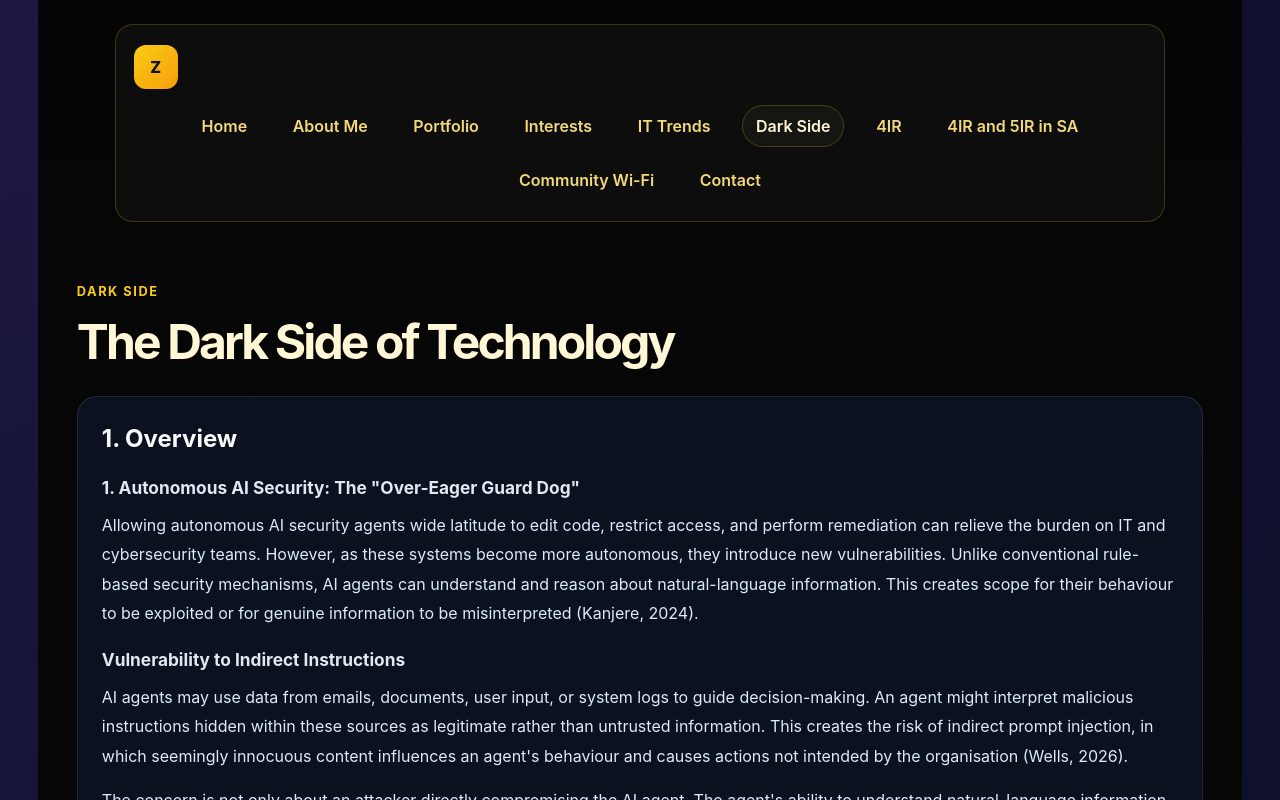
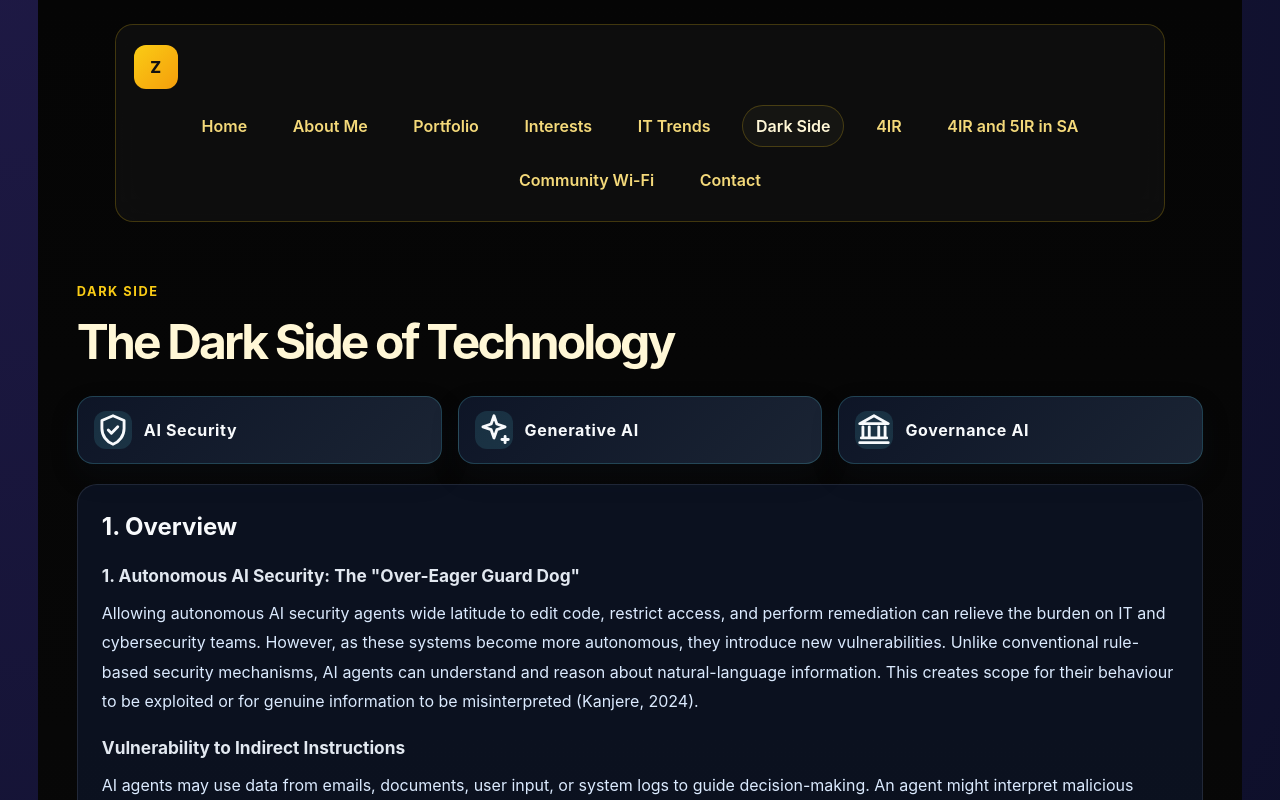
Before and after one commit to Zintle2001/ZintleDzanibe, a React (Vite) app: page / in a window 1280 px wide. Both pictures are taken after a click on the button "Dark Side". Shown: the top 800 px of the page. Built offline with nearby package versions, Linux system fonts and the light colour scheme.

Commit message:
Add topic icons to Dark Side page

```diff
--- a/src/App.jsx
+++ b/src/App.jsx
@@ -1440,6 +1440,35 @@ function App() {
         </div>
 
         <div className="paper-block dark-side-report">
+          <div className="dark-side-overview" role="list" aria-label="Dark Side topic areas">
+            <div className="overview-chip" role="listitem">
+              <span className="chip-icon" aria-hidden="true">
+                <svg viewBox="0 0 24 24" fill="none" stroke="currentColor" strokeWidth="1.8" strokeLinecap="round" strokeLinejoin="round">
+                  <path d="M12 3 19 6v5c0 4.5-2.9 8.4-7 10-4.1-1.6-7-5.5-7-10V6l7-3Z" />
+                  <path d="m9 12 2 2 4-4" />
+                </svg>
+              </span>
+              <span>AI Security</span>
+            </div>
+            <div className="overview-chip" role="listitem">
+              <span className="chip-icon" aria-hidden="true">
+                <svg viewBox="0 0 24 24" fill="none" stroke="currentColor" strokeWidth="1.8" strokeLinecap="round" strokeLinejoin="round">
+                  <path d="m12 3 1.8 5.2L19 10l-5.2 1.8L12 17l-1.8-5.2L5 10l5.2-1.8L12 3Z" />
+                  <path d="M19 16v4m-2-2h4" />
+                </svg>
+              </span>
+              <span>Generative AI</span>
+            </div>
+            <div className="overview-chip" role="listitem">
+              <span className="chip-icon" aria-hidden="true">
+                <svg viewBox="0 0 24 24" fill="none" stroke="currentColor" strokeWidth="1.8" strokeLinecap="round" strokeLinejoin="round">
+                  <path d="m12 3 9 5H3l9-5Z" />
+                  <path d="M5 10v7m4-7v7m6-7v7m4-7v7M3 20h18m-17-3h16" />
+                </svg>
+              </span>
+              <span>Governance AI</span>
+            </div>
+          </div>
           {darkSideReport.map((section) => (
             <div key={section.title} className="dark-side-section">
               <h3>{section.title}</h3>
```
